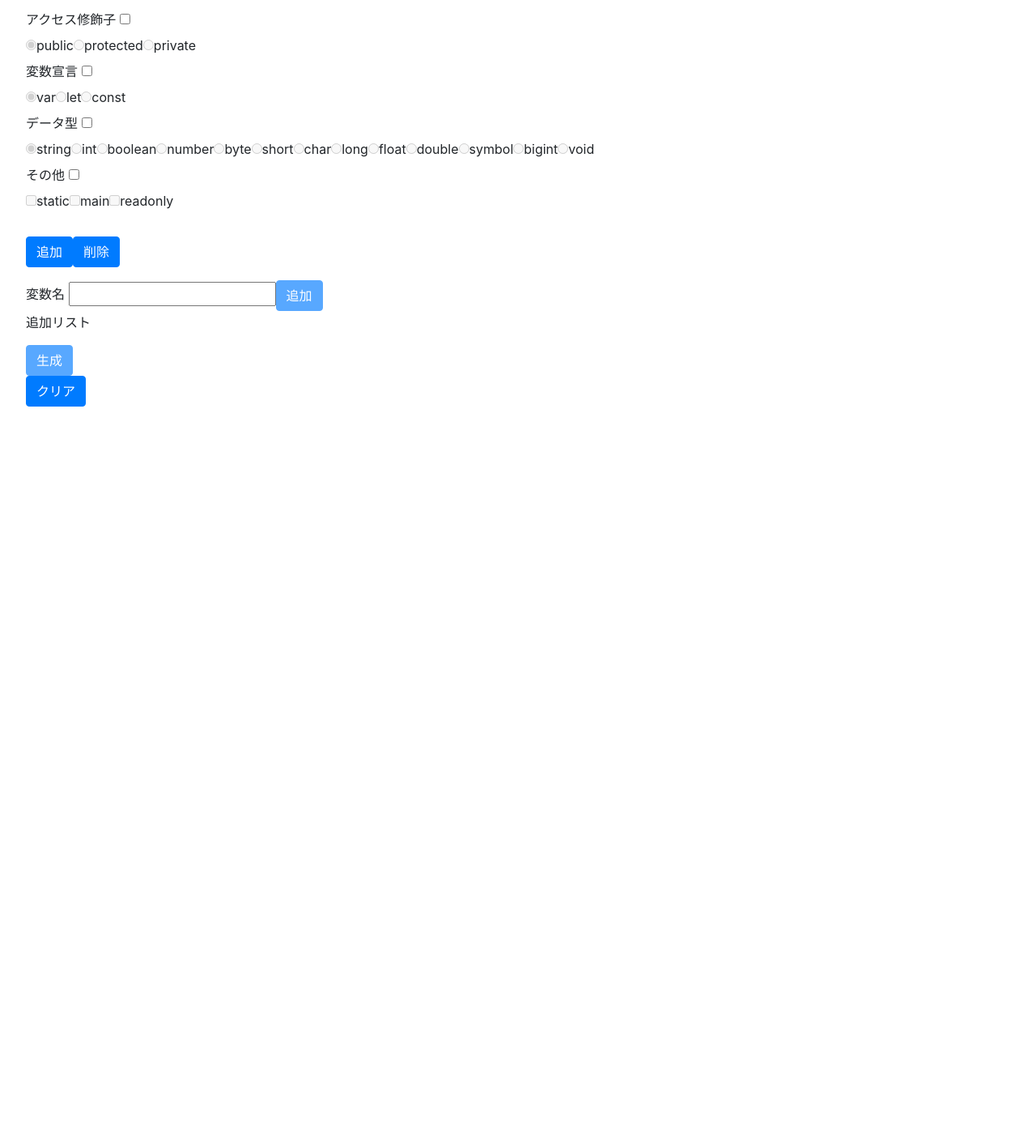
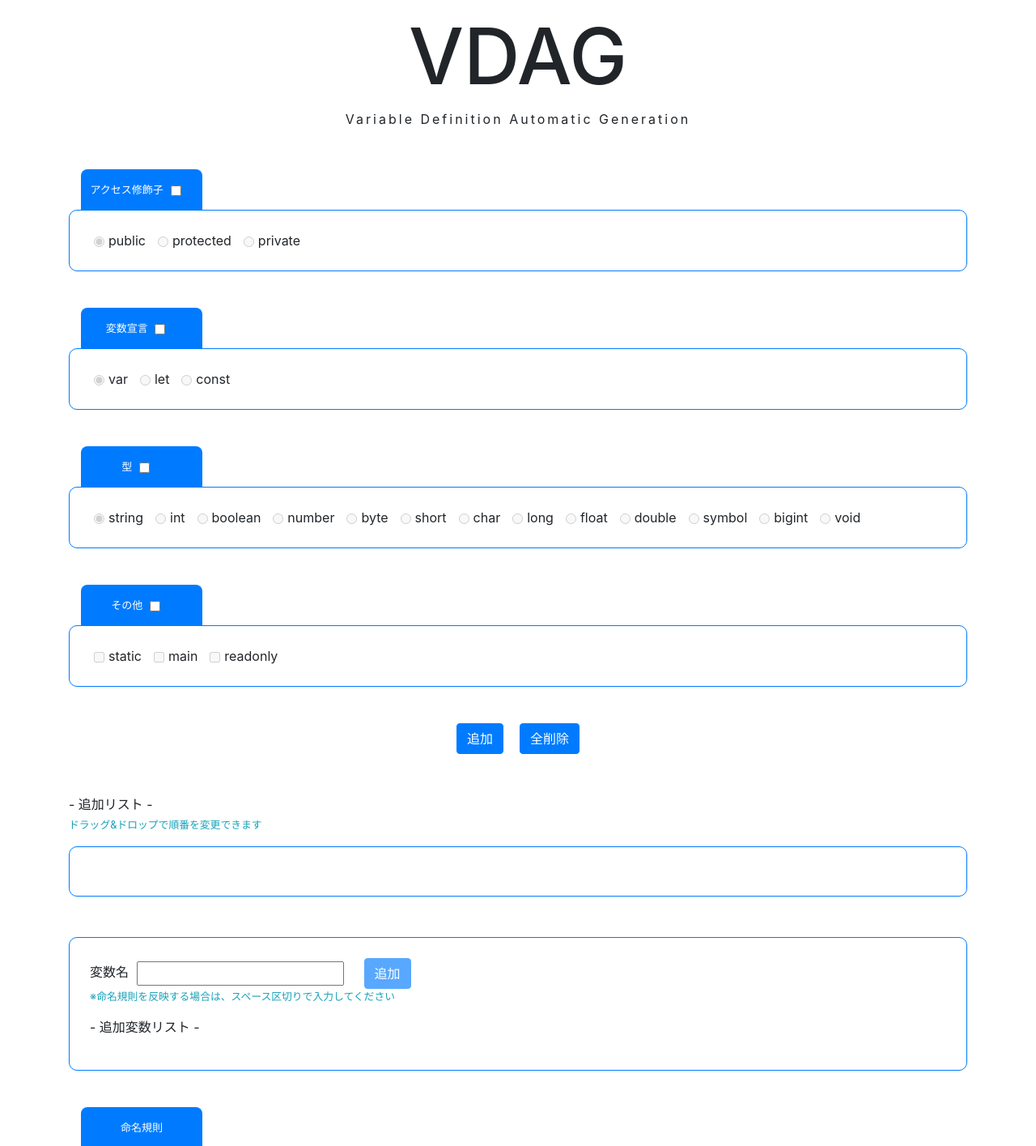
Before and after one commit to TaikiWakabayashi/VDAG, a Vue app in the folder vdag/: page / in a window 1280 px wide. Shown: the part 20-1435 px from the top of the page at 81% size. Before the commit the page ends 800 px from the top, so only its background shows below. Built offline with nearby package versions, Linux system fonts and the light colour scheme.

Commit message:
装飾とバグ修正完了

```diff
--- a/vdag/src/App.vue
+++ b/vdag/src/App.vue
@@ -1,27 +1,33 @@
 <template>
-  <div>
+  <div class="container">
+    <h1 class="title">VDAG</h1>
+    <p class="subTitle">Variable Definition Automatic Generation</p>
     <div id="selectOption">
       <!-- アクセス修飾子の選択 -->
-      <div id="accessibility">
-        <label for=""
+      <label class="label" for=""
         >アクセス修飾子
         <input type="checkbox" v-model="accessCheck" />
       </label>
+      <div id="accessibility" class="subContainer">
         <div>
           <label v-for="access in accessArr" :key="access">
-            <input type="radio" :disabled="!accessCheck" :value="access" v-model="accessRadio" />{{
-              access
-            }}
+            <input
+              type="radio"
+              :disabled="!accessCheck"
+              :value="access"
+              v-model="accessRadio"
+              class="sSpace"
+            />{{ access }}
           </label>
         </div>
       </div>
 
       <!-- 変数・定数定義の選択 -->
-      <div id="varDeclaration">
-        <label for=""
+      <label class="label" for=""
         >変数宣言
         <input type="checkbox" v-model="varCheck" />
       </label>
+      <div id="varDeclaration" class="subContainer">
         <div>
           <label v-for="varItem in varArr" :key="varItem">
             <input type="radio" :disabled="!varCheck" :value="varItem" v-model="varRadio" />{{
@@ -32,11 +38,11 @@
       </div>
 
       <!-- データ型の選択 -->
-      <div id="data">
-        <label for=""
-          >データ型
+      <label class="label" for=""
+        >型
         <input type="checkbox" v-model="dataTypeCheck" />
       </label>
+      <div id="data" class="subContainer">
         <div>
           <label v-for="dataType in DataTypeArr" :key="dataType">
             <input
@@ -50,11 +56,11 @@
       </div>
 
       <!-- その他の選択 -->
-      <div id="other">
-        <label for=""
+      <label class="label" for=""
         >その他
         <input type="checkbox" v-model="otherCheck" />
       </label>
+      <div id="other" class="subContainer">
         <div>
           <label v-for="other in othersArr" :key="other">
             <input
@@ -66,18 +72,41 @@
           </label>
         </div>
       </div>
-      <p class="text-danger" :class="{ displayNone: errorCheck }">選択してください！！</p>
-      <br />
-      <button class="btn btn-primary" @click="selectOptions">追加</button>
-      <button class="btn btn-primary" @click="deleteArr">削除</button>
+
+      <!-- エラーゾーン -->
+      <div class="errorZone">
+        <p class="text-danger" :class="{ displayNone: selectCheck }">
+          その他を選択してください！！
+        </p>
+        <p class="text-danger" :class="{ displayNone: dupAccessCheck }">
+          同じアクセス修飾子が存在します！！
+        </p>
+        <p class="text-danger" :class="{ displayNone: dupVarCheck }">
+          同じ変数宣言が存在します！！
+        </p>
+        <p class="text-danger" :class="{ displayNone: dupDataTypeCheck }">同じ型が存在します！！</p>
+        <p class="text-danger" :class="{ displayNone: dupOtherCheck }">
+          同じその他設定が存在します！！
+        </p>
       </div>
 
-    <div>
-      <ul class="button-list">
+      <div class="text-center btnContainer">
+        <button class="btn btn-primary" @click="selectOptions">追加</button>
+        <button class="btn btn-primary" @click="deleteArr">全削除</button>
+      </div>
+    </div>
+
+    <div class="listContainer">
+      <p>
+        - 追加リスト -<br />
+        <span class="text-info short">ドラッグ&ドロップで順番を変更できます</span>
+      </p>
+      <div class="listZone">
+        <ul class="optionList">
           <li
             v-for="(option, index) in checkList"
             :key="option"
-          class="btn btn-primary"
+            class="btn btn-primary optionItem"
             :draggable="true"
             @dragstart="dragStart(index)"
             @dragenter="dragEnter(index)"
@@ -88,19 +117,18 @@
           </li>
         </ul>
       </div>
+    </div>
 
     <!-- 変数入力 -->
-    <div>
+    <div class="subContainer">
       <label
         >変数名
         <input type="text" v-model="inputText" />
       </label>
       <button class="btn btn-primary" @click="addVarName" :disabled="!isAddVarNameOn">追加</button>
-    </div>
+      <p class="text-info short">※命名規則を反映する場合は、スペース区切りで入力してください</p>
 
-    <!-- 追加リスト -->
-    <div>
-      <p>追加リスト</p>
+      <p>- 追加変数リスト -</p>
       <ul>
         <li v-for="(varNameObj, index) in varNameList" :key="varNameObj.id">
           <input
@@ -127,11 +155,23 @@
           <button class="btn btn-primary" @click="deleteVar(index)">削除</button>
         </li>
       </ul>
+    </div>
+
+    <!-- 追加リスト -->
+    <div>
+      <!-- モード -->
+      <div>
+        <p class="label">命名規則</p>
+        <div class="subContainer">
+          <label v-for="mode in namingConvention" :key="mode">
+            <input type="radio" v-model="namingConversationCheck" :value="mode" /> {{ mode }}</label
+          >
+        </div>
+      </div>
       <button class="btn btn-primary" @click="generate" :disabled="!isGenerateOn">生成</button>
-      <!-- <button class="btn btn-primary" @click="editVar" :disabled="!isGenerateOn">編集</button> -->
+      <button class="btn btn-primary" @click="clear">クリア</button>
     </div>
     <p v-for="item in result" :key="item">{{ item }}</p>
-    <button class="btn btn-primary" @click="clear">クリア</button>
   </div>
 </template>
 
@@ -171,6 +211,14 @@ export default defineComponent({
         'void'
       ] as string[],
       othersArr: ['static', 'main', 'readonly'] as string[],
+      namingConvention: [
+        'なし',
+        'キャメルケース',
+        'ケバブケース',
+        'パスカルケース',
+        'スネークケース'
+      ] as string[],
+      namingConversationCheck: 'なし' as string,
       varNameList: [] as varNameType[],
       loopNum: 1 as number,
       selectIndex: 0 as number,
@@ -183,7 +231,11 @@ export default defineComponent({
       varCheck: false as boolean,
       dataTypeCheck: false as boolean,
       otherCheck: false as boolean,
-      errorCheck: true as boolean,
+      selectCheck: true as boolean,
+      dupAccessCheck: true as boolean,
+      dupVarCheck: true as boolean,
+      dupDataTypeCheck: true as boolean,
+      dupOtherCheck: true as boolean,
       isGenerateOn: false as boolean
     }
   },
@@ -192,38 +244,74 @@ export default defineComponent({
       try {
         if (this.otherCheck === true) {
           if (this.othersChecks.length == 0) {
+            this.selectCheck = false
             throw new Error('その他を選択してください')
           } else {
             for (let other of this.othersChecks) {
+              if (this.checkList.indexOf(other) != -1) {
+                this.dupOtherCheck = false
+                this.otherCheck = false
+                throw new Error('同じその他設定が既に存在します')
+              } else {
                 this.checkList.push(other)
+                this.selectCheck = true
               }
-            this.errorCheck = true
+            }
           }
         }
         if (this.accessCheck === true) {
+          if (this.checkList.indexOf(this.accessRadio) != -1) {
+            this.dupAccessCheck = false
+            this.accessCheck = false
+            throw new Error('同じアクセス修飾子が既に存在します')
+          } else {
             this.checkList.push(this.accessRadio)
+            this.dupAccessCheck = true
+          }
         }
         if (this.varCheck === true) {
+          if (this.checkList.indexOf(this.varRadio) != -1) {
+            this.dupVarCheck = false
+            this.varCheck = false
+            throw new Error('同じ変数宣言が存在します')
+          } else {
             this.checkList.push(this.varRadio)
+            this.dupVarCheck = true
+          }
         }
         if (this.dataTypeCheck === true) {
+          if (this.checkList.indexOf(this.dataTypeRadio) != -1) {
+            this.dupDataTypeCheck = false
+            this.dataTypeCheck = false
+            throw new Error('同じ型が存在します')
+          } else {
             this.checkList.push(this.dataTypeRadio)
+            this.dupDataTypeCheck = true
+          }
         }
         ;(this.accessCheck = false),
           (this.varCheck = false),
           (this.dataTypeCheck = false),
-          (this.otherCheck = false)
+          (this.otherCheck = false),
+          (this.dupAccessCheck = true),
+          (this.dupVarCheck = true),
+          (this.dupDataTypeCheck = true),
+          (this.dupOtherCheck = true)
       } catch (error: any) {
-        this.errorCheck = false
         console.log(error.message)
       }
     },
     deleteArr() {
+      ;(this.otherCheck = false),
+        (this.selectCheck = true),
+        (this.dupAccessCheck = true),
+        (this.dupVarCheck = true),
+        (this.dupDataTypeCheck = true),
+        (this.dupOtherCheck = true)
       this.checkList.splice(0)
       this.othersChecks.splice(0)
     },
     addVarName() {
-      console.log(this.varNameList)
       const newVarNameObj: varNameType = {
         id: this.varNameList.length,
         varName: this.inputText,
@@ -232,18 +320,43 @@ export default defineComponent({
         disabledFlg: false
       }
       this.varNameList.push(newVarNameObj)
-      console.log(this.varNameList)
       this.inputText = ''
       this.isGenerateOn = true
     },
     generate() {
-      let defaultVar = ''
+      let defaultVar: string = ''
       const varNameList: varNameType[] = this.varNameList
       for (let check of this.checkList) {
         defaultVar += check + ' '
       }
       for (let varNameObj of varNameList) {
+        if (this.namingConversationCheck == 'なし') {
           this.result.push(defaultVar + varNameObj.varName)
+        } else if (this.namingConversationCheck == 'キャメルケース') {
+          const name: string = varNameObj.varName
+          const replaceName: string = name.replace(/\s./g, (searchStr) => {
+            return searchStr.charAt(1).toUpperCase()
+          })
+          this.result.push(defaultVar + replaceName)
+        } else if (this.namingConversationCheck == 'ケバブケース') {
+          const name: string = varNameObj.varName
+          const replaceName: string = name.replace(/\s/g, '-')
+          this.result.push(defaultVar + replaceName)
+        } else if (this.namingConversationCheck == 'パスカルケース') {
+          const name: string = varNameObj.varName
+          const initial: string = varNameObj.varName.charAt(0).toUpperCase()
+          // キャメルケースを一度生成
+          const replaceName: string = name.replace(/\s./g, (searchStr) => {
+            return searchStr.charAt(1).toUpperCase()
+          })
+          // パスカルケースを生成
+          const pascal: string = replaceName.replace(replaceName.charAt(0), initial)
+          this.result.push(defaultVar + pascal)
+        } else if (this.namingConversationCheck == 'スネークケース') {
+          const name: string = varNameObj.varName
+          const replaceName: string = name.replace(/\s/g, '_')
+          this.result.push(defaultVar + replaceName)
+        }
       }
     },
     clear() {
@@ -269,13 +382,18 @@ export default defineComponent({
         if (varNameObj.id != x.id) {
           x.disabledFlg = false
           return { ...x }
-          // return { ...x, disabledFlg: false }
         } else {
           return { ...x }
         }
       })
       this.varNameList = x
-      const newVarName: string = this.editingVarName
+
+      let newVarName: string = ''
+      if (this.editingVarName == '') {
+        newVarName = varNameObj.varName
+      } else {
+        newVarName = this.editingVarName
+      }
       const editVarNameObj: varNameType = {
         ...varNameObj,
         varName: newVarName,
@@ -292,15 +410,12 @@ export default defineComponent({
           x.editFlg = true
           x.insertFlg = false
           return { ...x }
-          // return { ...x, editFlg: true, insertFlg: false }
         } else {
           x.disabledFlg = true
           return { ...x }
-          // return { ...x, disabledFlg: true }
         }
       })
       this.varNameList = x
-      console.log(this.varNameList)
     },
     deleteVar(index: number) {
       this.varNameList.splice(index, 1)
@@ -329,11 +444,89 @@ export default defineComponent({
 </script>
 
 <style scoped>
-.button-list {
+html,
+body {
+  height: 100%;
+  font-size: 62.5%;
+  padding: 0;
+  margin: 0;
+  font-family: 'Sawarabi Gothic', sans-serif;
+}
+label {
+  padding-right: 10px;
+  margin: 0;
+}
+input {
+  margin: 0 5px;
+  vertical-align: middle;
+}
+button {
+  margin: 0 10px;
+}
+#selectOption {
+  margin: 50px 0;
+}
+.subContainer {
+  width: 100%;
+  border: 1px solid #007bff;
+  border-radius: 10px;
+  margin-bottom: 45px;
+  padding: 25px;
+}
+.title,
+.subTitle {
+  text-align: center;
+}
+.title {
+  font-size: 6rem;
+}
+.subTitle {
+  letter-spacing: 3px;
+  font-size: 1rem;
+}
+.errorZone {
+  width: 100%;
+  /* padding: 20px; */
+}
+.errorZone p {
+  margin: 0;
+}
+.btnContainer {
+  margin: 20px 0;
+}
+.optionList {
+  width: 100%;
   display: flex;
+  justify-content: center;
   list-style: none;
+  padding: 0;
+  margin: 0;
 }
-
+.optionItem {
+  margin: 0 10px;
+}
+.listZone {
+  width: 100%;
+  margin-bottom: 50px;
+  padding: 30px 0;
+  border: 1px solid #007bff;
+  border-radius: 10px;
+}
+.label {
+  font-size: 13px;
+  width: 150px;
+  height: 50px;
+  line-height: 50px;
+  margin: 0;
+  margin-left: 15px;
+  text-align: center;
+  background-color: #007bff;
+  color: white;
+  border-radius: 8px 8px 0 0;
+}
+.short {
+  font-size: 0.8rem;
+}
 .displayNone {
   display: none;
 }
```
Lines whose indentation alone changed are shown as unchanged.
